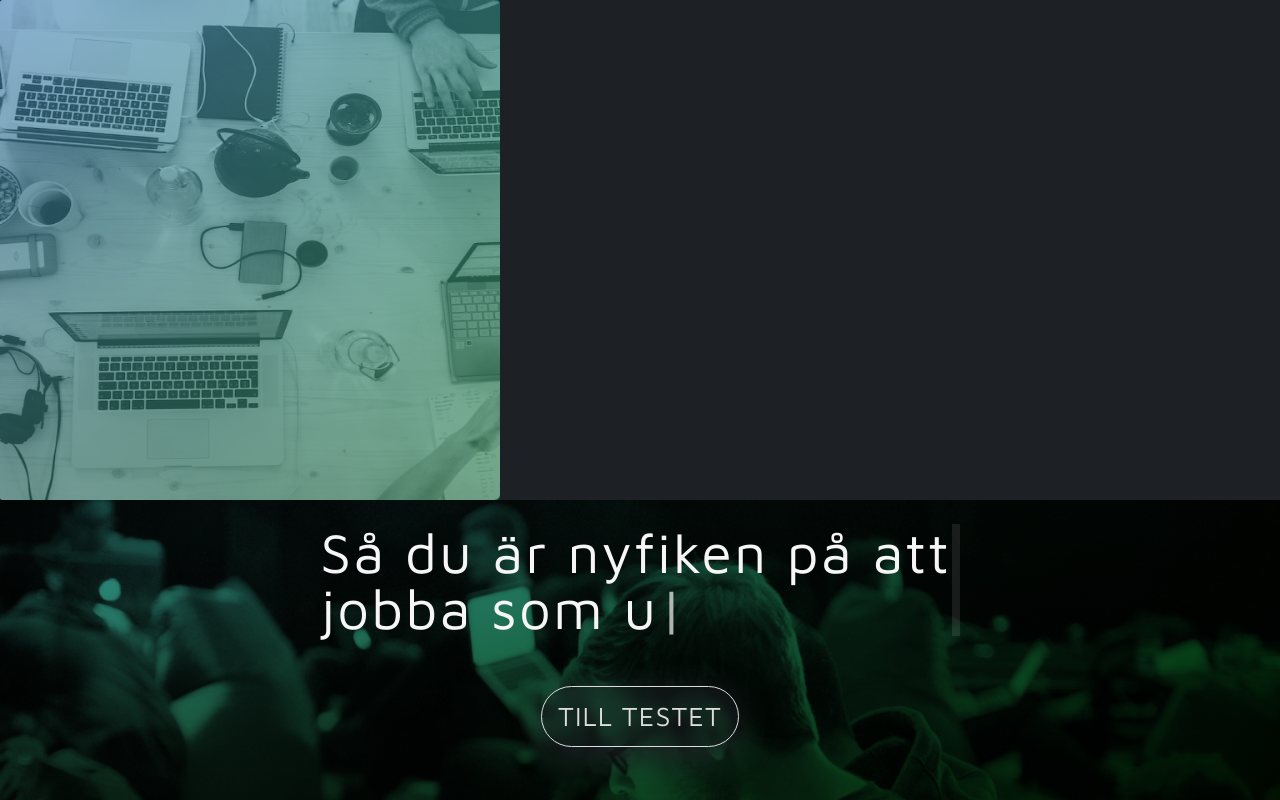
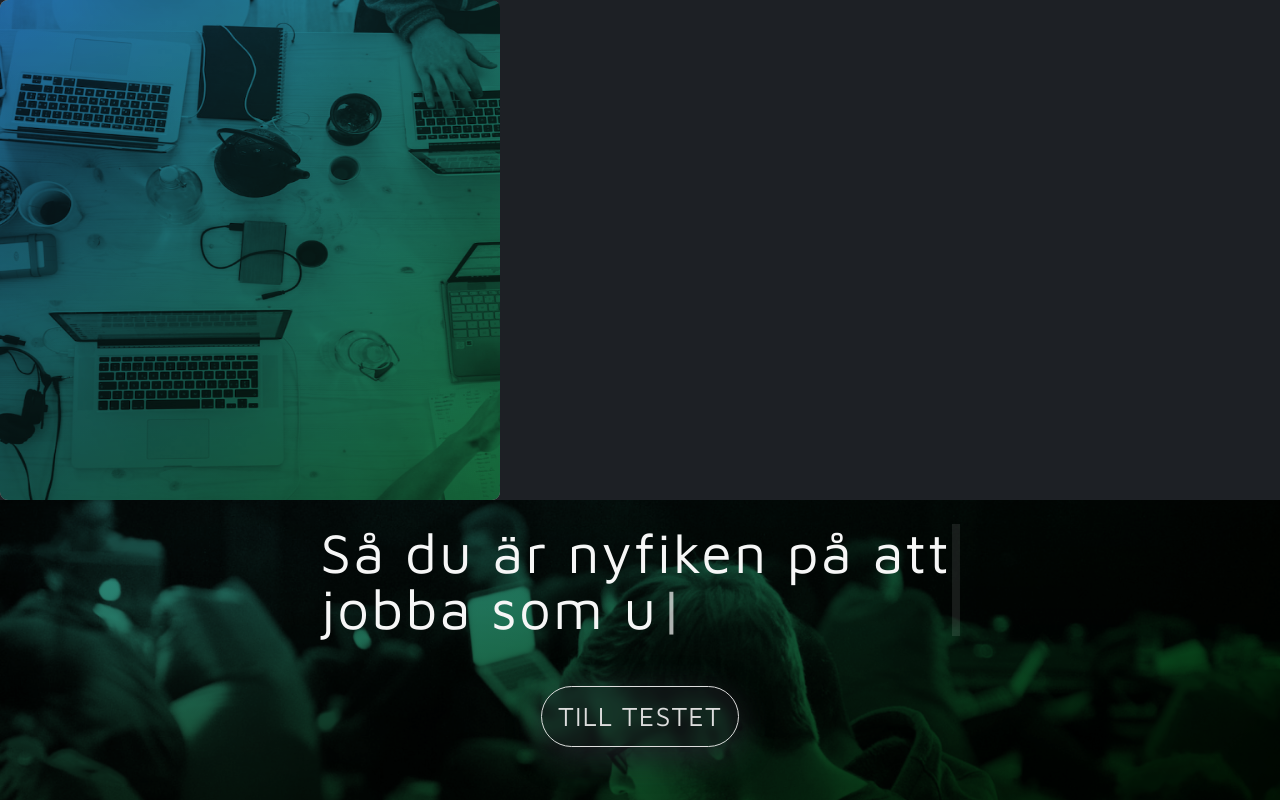
Before and after one commit to ZoCom-utbildning/folkans-it-utbildningar, a React (Vite) app: page / in a window 1280 px wide. Shown: the top 800 px of the page. Built offline with nearby package versions, Linux system fonts and the light colour scheme.

Commit message:
some styling

```diff
--- a/src/components/image/image.scss
+++ b/src/components/image/image.scss
@@ -11,13 +11,13 @@
         left: 0;
         top: 0;
         background: $gradient;
-        opacity: .5;
-        border-radius: .2rem;
+        mix-blend-mode: multiply;
+        border-radius: .5rem;
     }
     .image {
         width: inherit;
         height: inherit;
         filter: grayscale(1);
-        border-radius: .2rem;
+        border-radius: .5rem;
     }
 }
```
